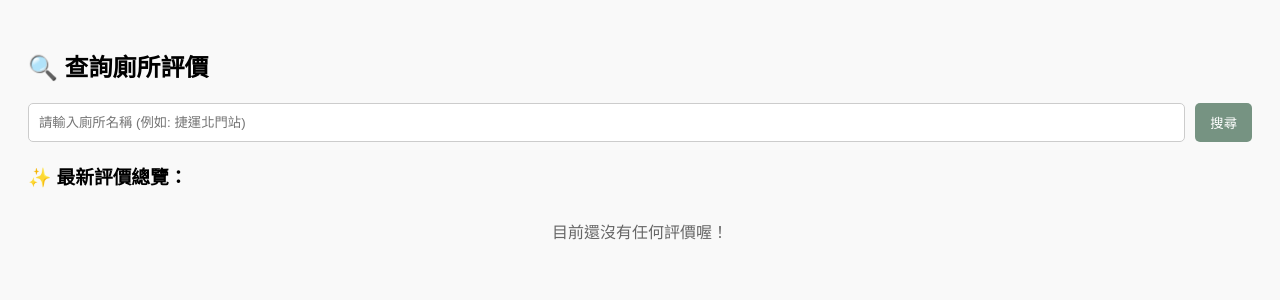
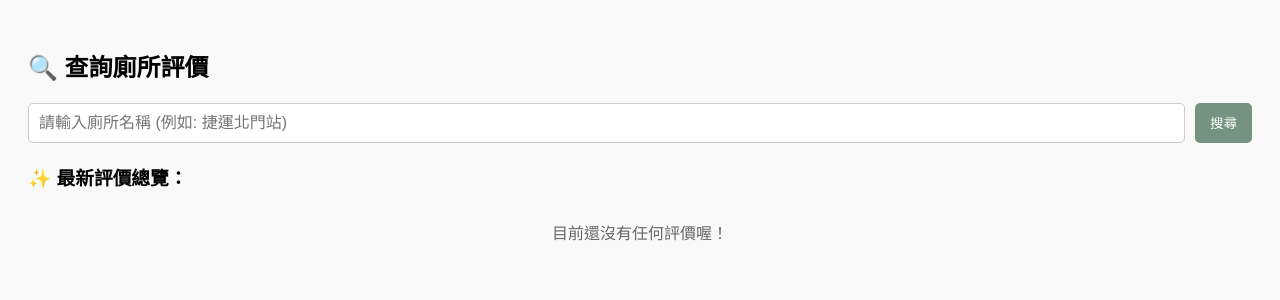
Before and after one commit to salmon041316/line-bot-project, a Flask app: page /view_reviews in a window 1280 px wide. Shown: the top 300 px of the page. Run offline with Flask 3, Linux system fonts and the light colour scheme; data that the repository does not hold is empty.

Commit message:
Add files via upload

```diff
--- a/templates/view_reviews.html
+++ b/templates/view_reviews.html
@@ -2,9 +2,11 @@
 <html lang="zh-TW">
 <head>
     <meta charset="UTF-8">
-    <meta name="viewport" content="width=device-width, initial-scale=1.0">
+    <meta name="viewport" content="width=device-width, initial-scale=1.0, maximum-scale=1.0, user-scalable=no">
     <title>查看廁所評價</title>
     <style>
+        input, textarea {font-size: 16px !important; /* 強制字體維持 16px，防止 iOS 自動放大 */}
+
         body { font-family: sans-serif; padding: 20px; background-color: #f9f9f9; }
         .search-box { display: flex; gap: 10px; margin-bottom: 20px; }
         input[type="text"] { flex-grow: 1; padding: 10px; border: 1px solid #ccc; border-radius: 5px; }
```
